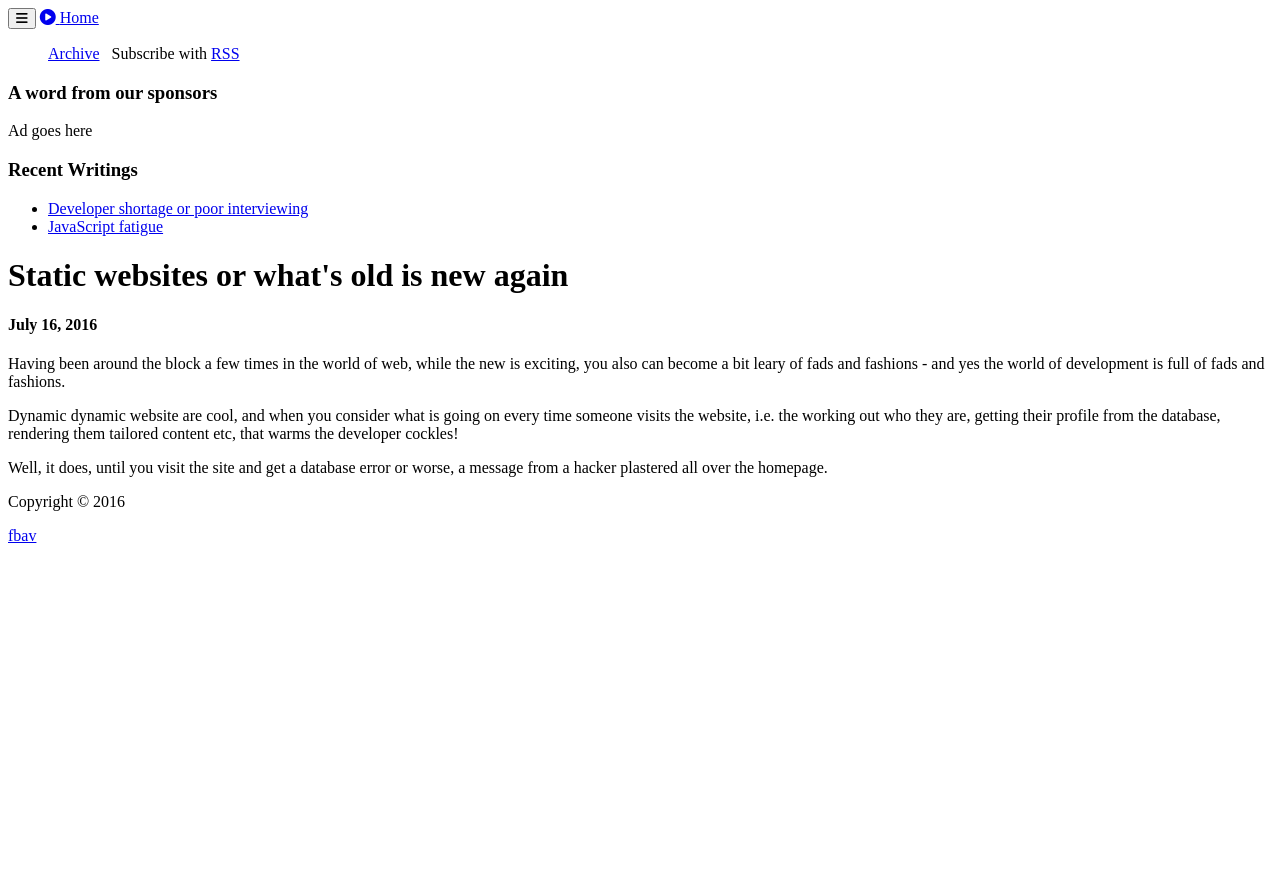
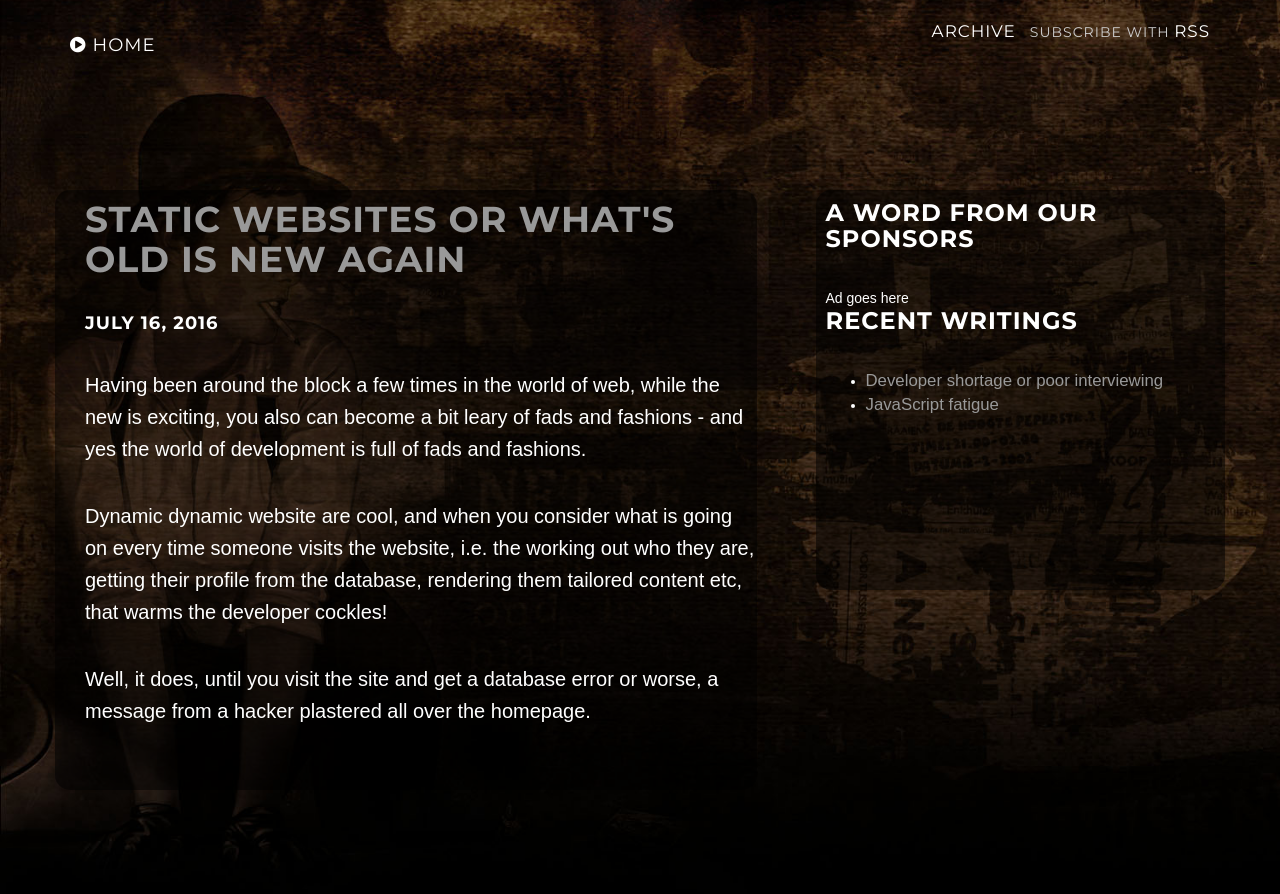
Before and after one commit to fbav/fbav-blog, a Jekyll site: the page built from index.html, in a window 1280 px wide and 900 px high. Shown: the top 894 px of the window. Built offline with Jekyll 4.4.1, drawn with Linux system fonts in a browser that asks for light colours; nearby versions of some CDN libraries; library files that are not in the unit come from our copies.

Commit message:
Try to get the base url coorect

```diff
--- a/_includes/head.html
+++ b/_includes/head.html
@@ -7,10 +7,10 @@
     <link rel="canonical" href="{{ page.url | replace:'index.html','' | prepend: site.baseurl | prepend: site.url }}">
 
     <!-- Custom CSS & Bootstrap Core CSS - Uses Bootswatch Flatly Theme: http://bootswatch.com/flatly/ -->
-    <link rel="stylesheet" href="{{ "/style.css" | prepend: site.baseurl }}">
+    <link rel="stylesheet" href="{{ "/style.css" }}">
 
     <!-- Custom Fonts -->
-    <link rel="stylesheet" href="{{ "/css/font-awesome/css/font-awesome.min.css" | prepend: site.baseurl }}">
+    <link rel="stylesheet" href="{{ "/css/font-awesome/css/font-awesome.min.css" }}">
     <link href="//fonts.googleapis.com/css?family=Lora:400,700,400italic,700italic" rel="stylesheet" type="text/css">
     <link href="//fonts.googleapis.com/css?family=Montserrat:400,700" rel="stylesheet" type="text/css">
 
```
